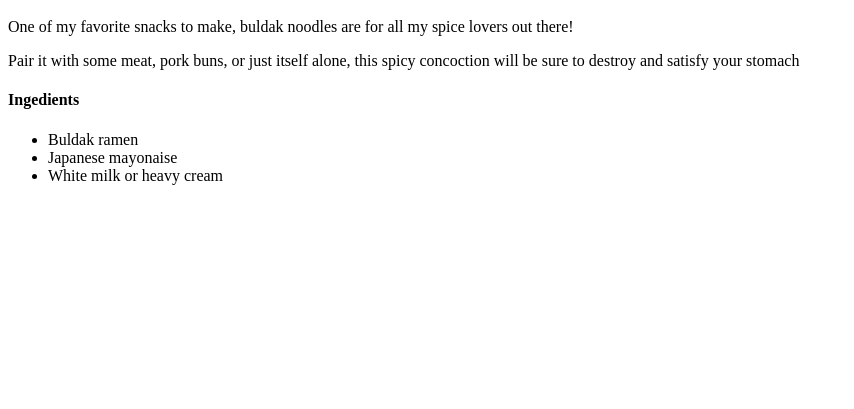
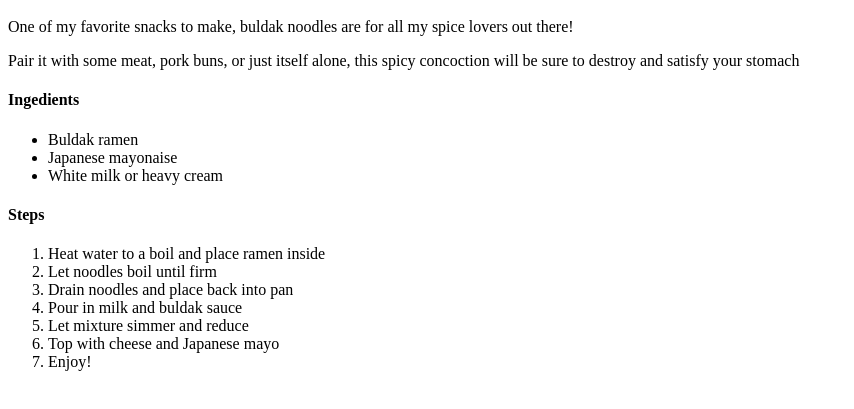
Before and after one commit to jedsibayan/odin-recipes, a plain HTML site: page recipes/buldak.html in a window 1280 px wide. Shown: the part 101-510 px from the top of the page, without its empty margins (0-854 px from the left). Drawn offline with Linux system fonts and the light colour scheme.

Commit message:
add steps to recipe

```diff
--- a/recipes/buldak.html
+++ b/recipes/buldak.html
@@ -19,6 +19,15 @@
         <li>White milk or heavy cream</li>
     </ul>
 
-
+    <h4>Steps</h4>
+    <ol>
+        <li>Heat water to a boil and place ramen inside</li>
+        <li>Let noodles boil until firm</li>
+        <li>Drain noodles and place back into pan</li>
+        <li>Pour in milk and buldak sauce</li>
+        <li>Let mixture simmer and reduce</li>
+        <li>Top with cheese and Japanese mayo</li>
+        <li>Enjoy!</li>
+    </ol>
 </body>
 </html>
```
